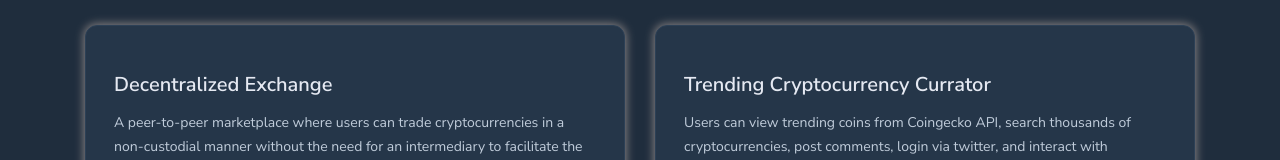
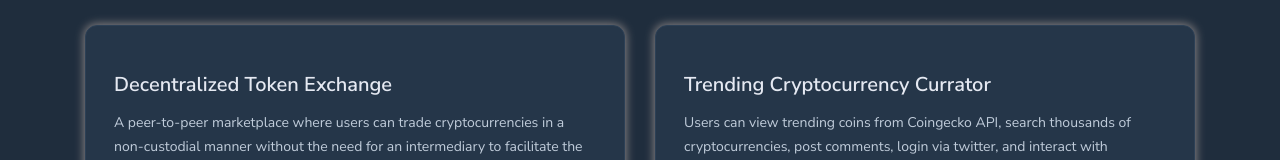
Before and after one commit to plabradorjr/pancho-dot-lol, a React (Create React App) app: page / in a window 1280 px wide. Shown: the part 229-389 px from the top of the page. Built offline with nearby package versions, Linux system fonts and the light colour scheme.

Commit message:
project name added token

```diff
--- a/src/pages/Portfolio.js
+++ b/src/pages/Portfolio.js
@@ -21,7 +21,7 @@ export default class Portfolio extends Component {
 
           <div className="row justify-content">
             <Card
-              title="Decentralized Exchange"
+              title="Decentralized Token Exchange"
               description="A peer-to-peer marketplace where users can trade
                 cryptocurrencies in a non-custodial manner without the need for
                 an intermediary to facilitate the transfer and custody of funds.
```
